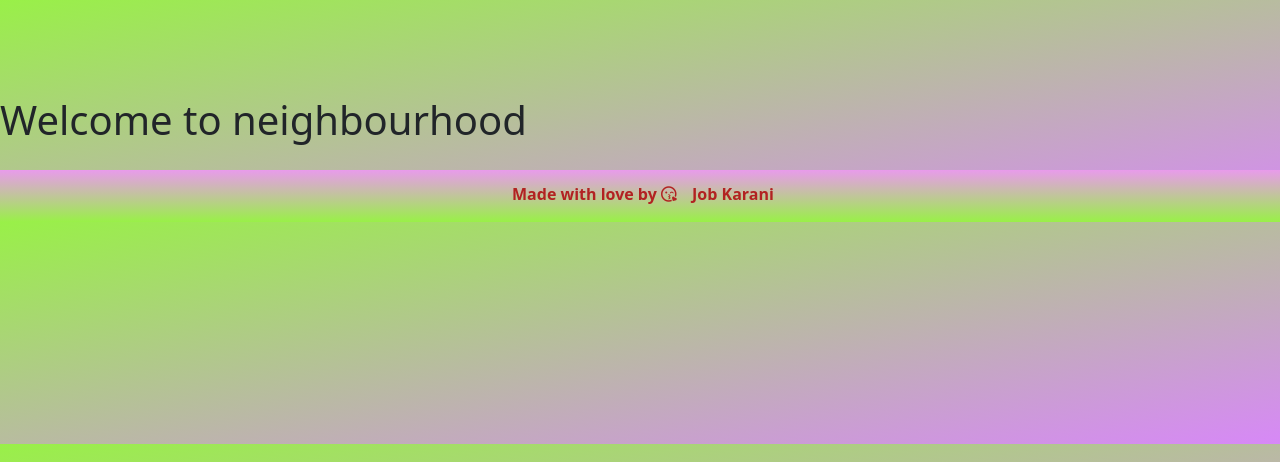
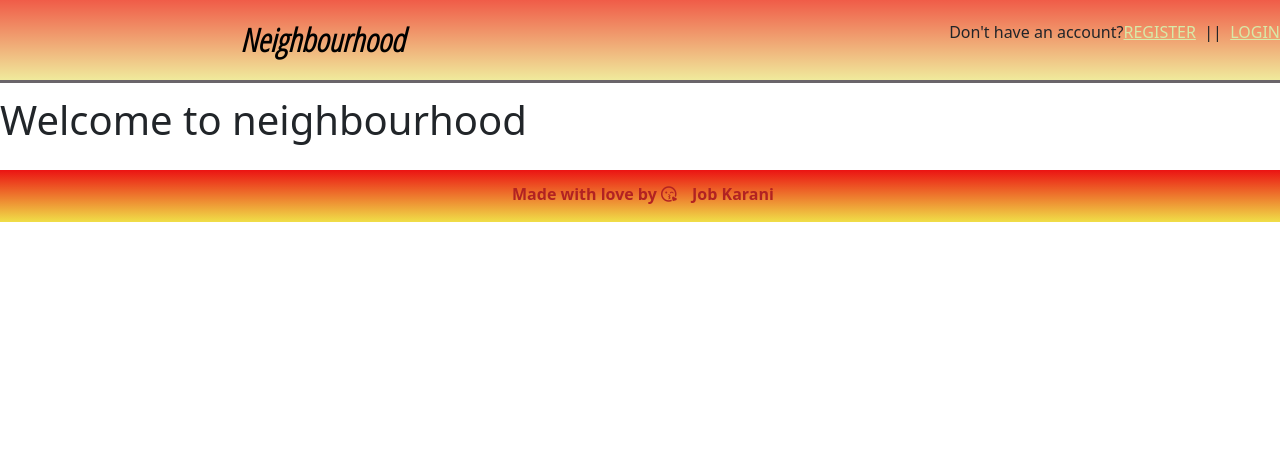
Before and after one commit to jobkarani/neighborhood, a Django app: page / in a window 1280 px wide. Shown: the top 462 px of the page. Run offline with Django 3.2, Linux system fonts and the light colour scheme; some libraries are stand-ins or nearby versions; some web fonts are replaced.

Commit message:
adds navbar.html

```diff
--- a/app/templates/all-temps/base.html
+++ b/app/templates/all-temps/base.html
@@ -23,9 +23,7 @@
         rel="stylesheet">
     {% endblock %}
     <style>
-        body {
-            background: linear-gradient(to top left, #d788f7, #99f048)
-        }
+
     </style>
 </head>
 
--- a/app/templates/footer.html
+++ b/app/templates/footer.html
@@ -1,4 +1,4 @@
-<footer style="background: linear-gradient(to top, #99f048,  #e89beb); margin-top:2%">
+<footer style="background: linear-gradient(to top, #f0df48,  #eb1313); margin-top:2%">
     <style>
         .footer {
             display: flex;
--- a/app/templates/navbar.html
+++ b/app/templates/navbar.html
@@ -0,0 +1,31 @@
+<nav class="navbar navbar-expand-lg navbar-light  fixed-top navi"
+    style=" background: linear-gradient(to top , #f0ea9c, #f05c48);border-bottom : inset #161516;">
+
+    <button class="navbar-toggler" type="button" data-toggle="collapse" data-target="#navbarNavAltMarkup"
+        aria-controls="navbarNavAltMarkup" aria-expanded="false" aria-label="Toggle navigation">
+        <span class="navbar-toggler-icon"></span>
+    </button>
+    <div class="collapse navbar-collapse " id="navbarNavAltMarkup">
+        <div class="navbar-nav text-white">
+            <ul class="navbar-nav me-auto mb-2 mb-lg-0">
+
+                <li class="nav-item">
+                    <a class="nav-link active" aria-current="page" href="/" style="font-family: Open Sans Condensed, sans-serif;
+          font-weight: 900;
+          font-style: oblique;
+          font-size: xx-large;
+          padding-left: 15rem;">Neighbourhood</span></a>
+                </li>
+            </ul>
+        </div>
+    </div>
+
+    <!-- Adding a search form  -->
+
+    <!-- search form end -->
+    <div class="sign">
+        <p>Don't have an account?<a href="/accounts/register/" style="color: #D8E9A8;">REGISTER</a>&nbsp; ||&nbsp; <a
+                href="/accounts/login/" style="color: #D8E9A8;">LOGIN</a></p>
+    </div>
+
+</nav>
```
